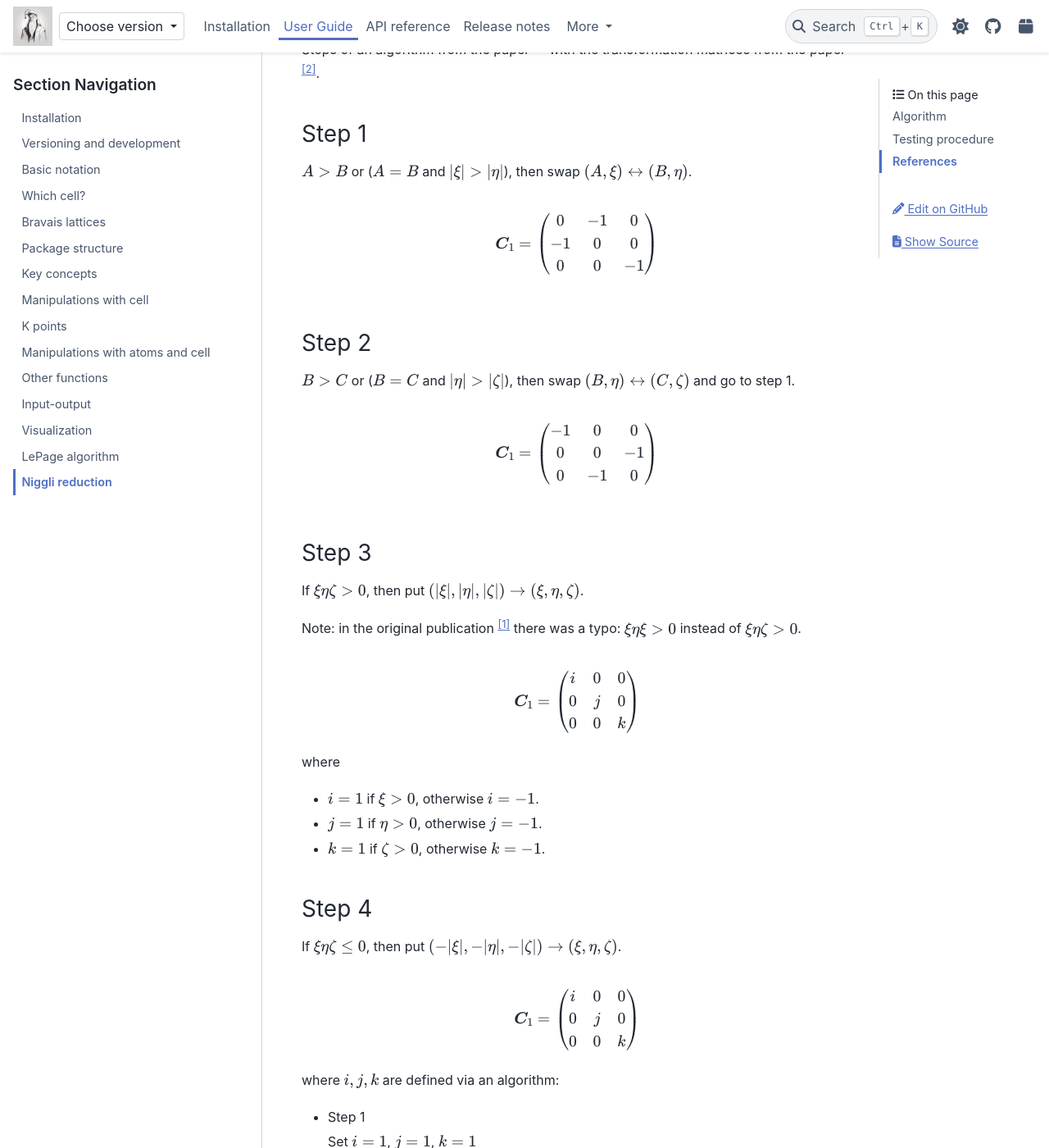
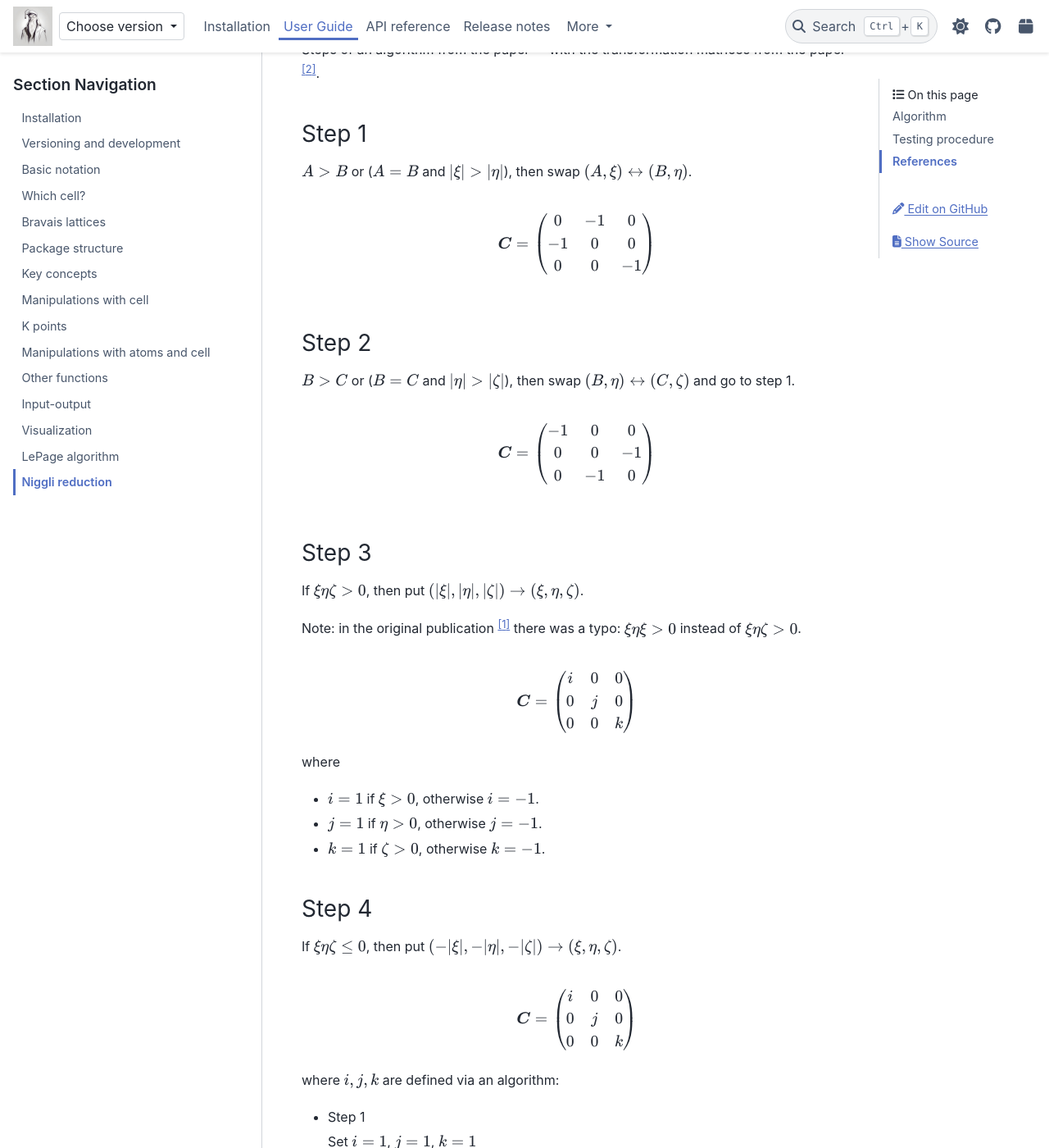
Before and after one commit to adrybakov/wulfric, a Sphinx documentation site: the page built from docs/source/user-guide/library/niggli.rst, in a window 1280 px wide and 1400 px high, scrolled down 1075 px. Shown: the whole window at 82% size. Built offline with Sphinx 7.4.7 and the PyData theme 0.15.4, drawn with Linux system fonts in a browser that asks for light colours; a script that is not in the unit is left out; some of the changed text lies outside the part shown.

Commit message:
REmove index from transformation matrix

```diff
--- a/docs/source/user-guide/library/niggli.rst
+++ b/docs/source/user-guide/library/niggli.rst
@@ -64,7 +64,7 @@ Step 1
 
 .. math::
 
-    \boldsymbol{C}_1 =
+    \boldsymbol{C} =
     \begin{pmatrix}
         0 & -1 & 0 \\
         -1 & 0 & 0 \\
@@ -79,7 +79,7 @@ Step 2
 
 .. math::
 
-    \boldsymbol{C}_1 =
+    \boldsymbol{C} =
     \begin{pmatrix}
         -1 & 0 & 0 \\
         0 & 0 & -1 \\
@@ -97,7 +97,7 @@ instead of :math:`\xi \eta \zeta > 0`.
 
 .. math::
 
-    \boldsymbol{C}_1 =
+    \boldsymbol{C} =
     \begin{pmatrix}
         i & 0 & 0 \\
         0 & j & 0 \\
@@ -118,7 +118,7 @@ If :math:`\xi \eta \zeta \leq 0`, then put
 
 .. math::
 
-    \boldsymbol{C}_1 =
+    \boldsymbol{C} =
     \begin{pmatrix}
         i & 0 & 0 \\
         0 & j & 0 \\
@@ -194,7 +194,7 @@ and go to 1.
 
 .. math::
 
-    \boldsymbol{C}_1 =
+    \boldsymbol{C} =
     \begin{pmatrix}
         1 & 0 & 0 \\
         0 & 1 & -\text{sign}(\xi) \\
@@ -216,7 +216,7 @@ and go to 1.
 
 .. math::
 
-    \boldsymbol{C}_1 =
+    \boldsymbol{C} =
     \begin{pmatrix}
         1 & 0 & -\text{sign}(\eta) \\
         0 & 1 & 0 \\
@@ -238,7 +238,7 @@ and go to 1.
 
 .. math::
 
-    \boldsymbol{C}_1 =
+    \boldsymbol{C} =
     \begin{pmatrix}
         1 & -\text{sign}(\zeta) & 0 \\
         0 & 1 & 0 \\
@@ -260,7 +260,7 @@ and go to 1.
 
 .. math::
 
-    \boldsymbol{C}_1 =
+    \boldsymbol{C} =
     \begin{pmatrix}
         1 & 0 & 1 \\
         0 & 1 & 1 \\
```
